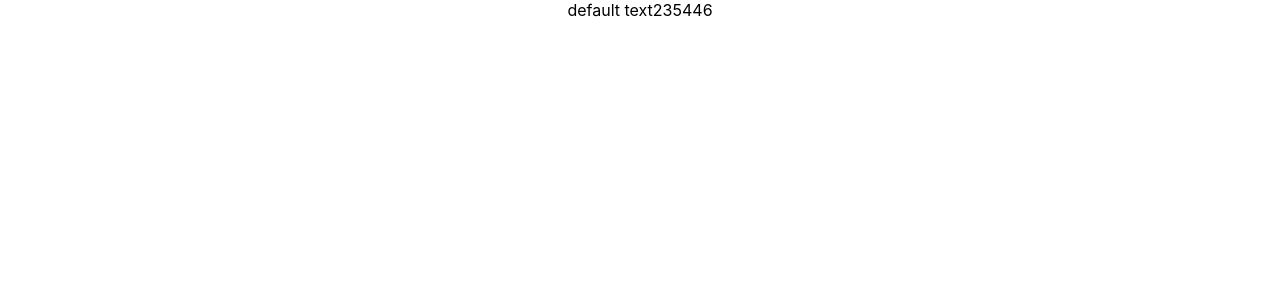
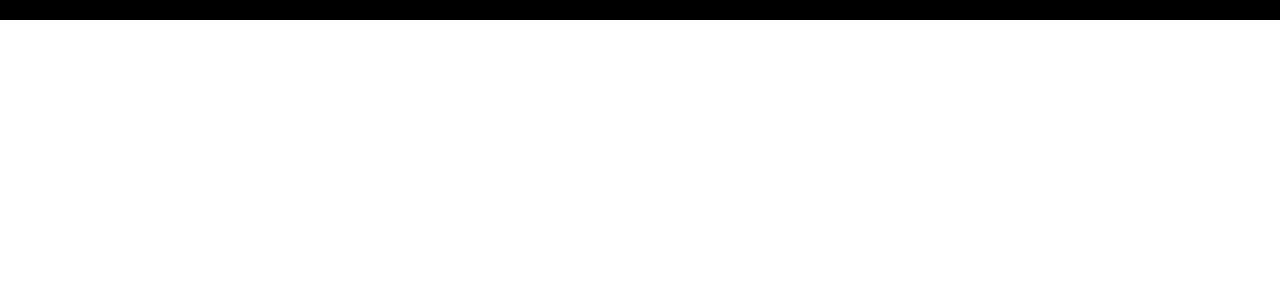
Before and after one commit to olkhon/reactpassingdata, a React (Create React App) app: page / in a window 1280 px wide. Shown: the top 300 px of the page. Built offline with nearby package versions, Linux system fonts and the light colour scheme.

Commit message:
initialize statevariable theme

```diff
--- a/src/App.css
+++ b/src/App.css
@@ -1,38 +1,12 @@
 .App {
   text-align: center;
+  height: 200vh;
 }
 
-.App-logo {
-  height: 40vmin;
-  pointer-events: none;
+.dark {
+  background: black;
 }
 
-@media (prefers-reduced-motion: no-preference) {
-  .App-logo {
-    animation: App-logo-spin infinite 20s linear;
-  }
+.white {
+  background: white;
 }
-
-.App-header {
-  background-color: #282c34;
-  min-height: 100vh;
-  display: flex;
-  flex-direction: column;
-  align-items: center;
-  justify-content: center;
-  font-size: calc(10px + 2vmin);
-  color: white;
-}
-
-.App-link {
-  color: #61dafb;
-}
-
-@keyframes App-logo-spin {
-  from {
-    transform: rotate(0deg);
-  }
-  to {
-    transform: rotate(360deg);
-  }
-}
--- a/src/App.js
+++ b/src/App.js
@@ -1,10 +1,14 @@
+import React, {useState} from 'react';
 import './App.css';
 import Card from './components/card'
 
 
 function App() {
+
+  const[theme, setTheme] = useState("dark");
+
   return (
-    <div className="App">
+    <div className="App" className={theme}>
       <Card text="default text" cold={true} trees={[23, 54, 46]} changeConsole={() => console.log('changed')} />
     </div>
   );
```
Also changed, not shown: 1 other file (tests, documents, lock files or other folders).
